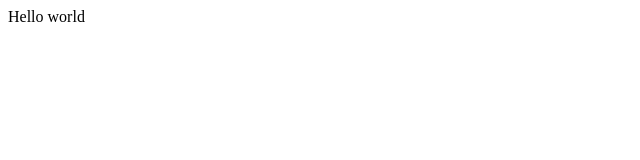
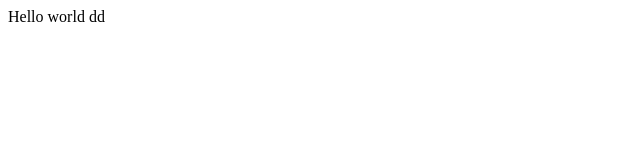
Before and after one commit to Nun-SomRithy/jenkin, a plain HTML site: page index.html in a window 1280 px wide. Shown: the full height of the page, 0-640 px from the left. Drawn offline with Linux system fonts and the light colour scheme.

Commit message:
Update index.html

```diff
--- a/index.html
+++ b/index.html
@@ -4,6 +4,6 @@
     <title>Document</title>
 </head>
 <body>
-        <p1>Hello world</p1>
+        <p1>Hello world dd</p1>
 </body>
 </html>
```
